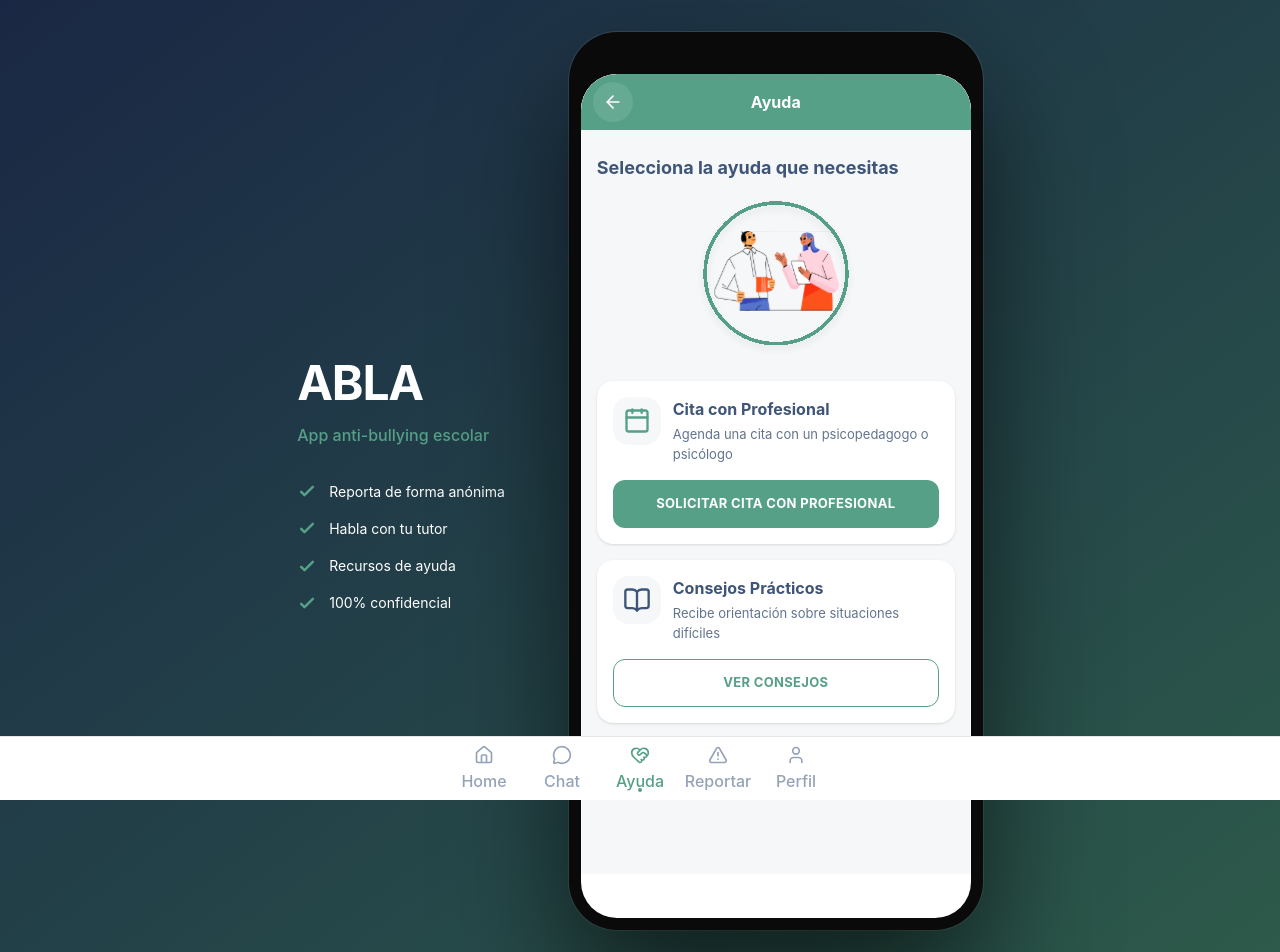
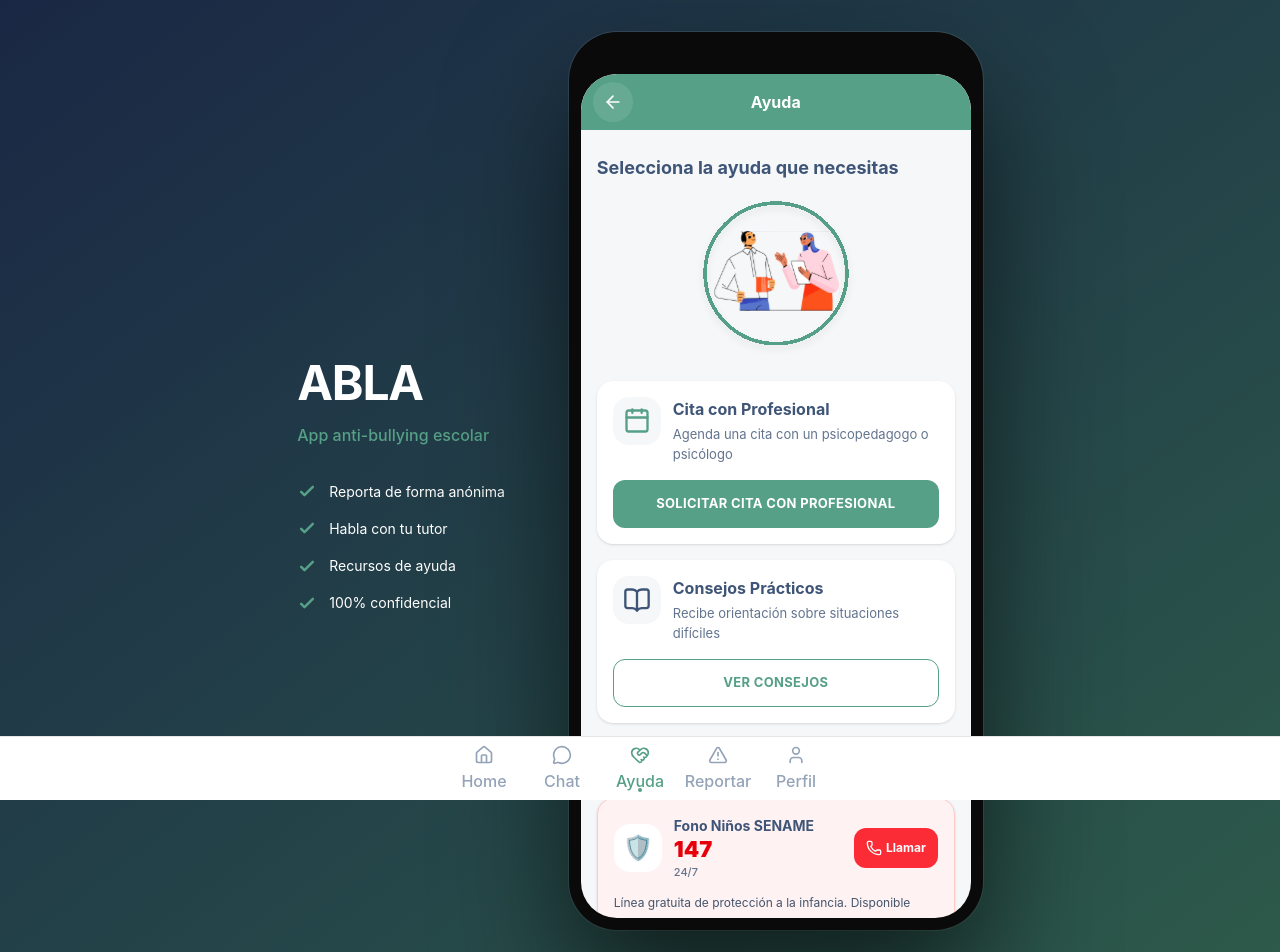
Before and after one commit to leandrodesignux-ux/ABLA-APP, a React (Vite) app: page /ayuda in a window 1280 px wide. Shown: the top 952 px of the page. Built offline with nearby package versions, Linux system fonts and the light colour scheme.

Commit message:
feat: add profile-based help resources

```diff
--- /dev/null
+++ b/src/data/recursosAyuda.js
@@ -0,0 +1,133 @@
+export const LINEAS_EMERGENCIA = [
+  {
+    id: 'sename',
+    nombre: 'Fono Niños SENAME',
+    numero: '147',
+    descripcion: 'Línea gratuita de protección a la infancia. Disponible 24/7.',
+    gratuito: true,
+    disponibilidad: '24/7',
+    urgente: true,
+    icono: '🛡️',
+    color: '#EF4444',
+  },
+  {
+    id: 'linea-vida',
+    nombre: 'Línea de la Vida',
+    numero: '600 360 7777',
+    descripcion: 'Crisis emocional, autolesiones y salud mental. Gratuita.',
+    gratuito: true,
+    disponibilidad: '24/7',
+    urgente: true,
+    icono: '💙',
+    color: '#3B82F6',
+  },
+  {
+    id: 'carabineros',
+    nombre: 'Carabineros de Chile',
+    numero: '133',
+    descripcion: 'Emergencias policiales y amenazas físicas.',
+    gratuito: true,
+    disponibilidad: '24/7',
+    urgente: true,
+    icono: '🚔',
+    color: '#1D4ED8',
+  },
+  {
+    id: 'fono-familia',
+    nombre: 'Fono Familia',
+    numero: '149',
+    descripcion: 'Violencia intrafamiliar. PDI y SERNAMEG.',
+    gratuito: true,
+    disponibilidad: '24/7',
+    urgente: false,
+    icono: '🏠',
+    color: '#7C3AED',
+  },
+  {
+    id: 'salud-responde',
+    nombre: 'Salud Responde',
+    numero: '600 360 7777',
+    descripcion: 'Orientación en salud mental y derivación a centros COSAM.',
+    gratuito: true,
+    disponibilidad: 'Lunes a Viernes 8-20h',
+    urgente: false,
+    icono: '🏥',
+    color: '#059669',
+  },
+]
+
+export const RECURSOS_WEB = [
+  {
+    id: 'mineduc-conv',
+    nombre: 'Portal Convivencia Escolar',
+    descripcion: 'Ministerio de Educación — Protocolos y reglamentos oficiales.',
+    url: 'https://convivenciaescolar.mineduc.cl',
+    icono: '📚',
+    perfil: ['apoderado', 'profesional'],
+  },
+  {
+    id: 'sename-web',
+    nombre: 'SENAME — Protección de derechos',
+    descripcion: 'Información sobre derechos del niño y cómo hacer denuncias.',
+    url: 'https://www.sename.cl',
+    icono: '🛡️',
+    perfil: ['apoderado', 'estudiante', 'profesional'],
+  },
+  {
+    id: 'ciberseguro',
+    nombre: 'Ciberseguro.cl',
+    descripcion: 'Guía del Gobierno de Chile para seguridad digital de menores.',
+    url: 'https://www.ciberseguro.cl',
+    icono: '💻',
+    perfil: ['apoderado', 'estudiante'],
+  },
+  {
+    id: 'junaeb',
+    nombre: 'JUNAEB — Programa Habilidades para la Vida',
+    descripcion: 'Apoyo psicosocial gratuito para estudiantes vulnerables.',
+    url: 'https://www.junaeb.cl/habilidades-para-la-vida',
+    icono: '🌱',
+    perfil: ['apoderado', 'profesional'],
+  },
+  {
+    id: 'acoso-escolar',
+    nombre: 'AcosoEscolar.cl',
+    descripcion: 'Recursos y orientación para familias y docentes en Chile.',
+    url: 'https://www.acosoescolar.cl',
+    icono: '🤝',
+    perfil: ['apoderado', 'estudiante', 'profesional'],
+  },
+]
+
+export const MENSAJES_RAPIDOS_APODERADO = [
+  {
+    id: 'fisico',
+    tipo: 'Maltrato Físico',
+    plantilla: 'Reporte de incidencia física: [Fecha] en [Lugar del colegio]. Se observan [describir lesiones/daños]. Solicito activación de protocolo de seguridad y registro en bitácora según Reglamento Interno.',
+    icono: '🩹',
+  },
+  {
+    id: 'relacional',
+    tipo: 'Exclusión Social',
+    plantilla: 'Reporte de acoso relacional: Se ha identificado exclusión sistemática de mi hijo/a en [actividad]. Impacto observado: [describir cambios]. Solicito intervención del equipo psicosocial.',
+    icono: '💔',
+  },
+  {
+    id: 'cyber',
+    tipo: 'Ciberacoso',
+    plantilla: 'Reporte de ciberacoso: Plataforma: [nombre]. Contenido: [tipo de agresión]. Evidencia adjunta: [sí/no]. Solicito resguardo de identidad y seguimiento digital según protocolo.',
+    icono: '📱',
+  },
+  {
+    id: 'testigo',
+    tipo: 'Reporte de Testigo',
+    plantilla: 'Reporte preventivo: Se ha observado conducta de hostigamiento en [lugar del colegio]. Solicito validación de convivencia escolar. Reporte anónimo para protección del informante.',
+    icono: '👁️',
+  },
+  {
+    id: 'seguimiento',
+    tipo: 'Solicitud de Seguimiento',
+    plantilla: 'Seguimiento de caso: Solicito actualización sobre medidas de reparación aplicadas tras reporte del [fecha]. Requiero información sobre el estado emocional del alumno en aula.',
+    icono: '📋',
+  },
+]
--- a/src/pages/Ayuda.jsx
+++ b/src/pages/Ayuda.jsx
@@ -1,9 +1,11 @@
 import { motion } from 'framer-motion'
-import { BookOpen, Calendar } from 'lucide-react'
+import { AlertCircle, BookOpen, Calendar, ExternalLink, Phone } from 'lucide-react'
 import { useNavigate } from 'react-router-dom'
 import BottomNav from '../components/BottomNav.jsx'
 import Header from '../components/Header.jsx'
 import PageTransition from '../components/PageTransition.jsx'
+import { useAppContext } from '../context/AppContext.jsx'
+import { LINEAS_EMERGENCIA, RECURSOS_WEB } from '../data/recursosAyuda.js'
 
 function HelpCard({ icon, title, description, buttonLabel, buttonVariant, onClick }) {
   return (
@@ -39,6 +41,10 @@ function HelpCard({ icon, title, description, buttonLabel, buttonVariant, onClic
 
 export default function Ayuda() {
   const navigate = useNavigate()
+  const { perfil } = useAppContext()
+  const perfilActivo = perfil || 'estudiante'
+  const lineasUrgentes = LINEAS_EMERGENCIA.filter((linea) => linea.urgente)
+  const recursosPerfil = RECURSOS_WEB.filter((recurso) => recurso.perfil.includes(perfilActivo))
 
   return (
     <PageTransition>
@@ -76,6 +82,74 @@ export default function Ayuda() {
             onClick={() => navigate('/ayuda/consejos')}
           />
         </div>
+
+        <section className="mt-8">
+          <div className="flex items-center gap-2">
+            <AlertCircle className="h-5 w-5 text-red-500" aria-hidden="true" />
+            <div className="text-[18px] font-bold text-abla-blue">Líneas de Ayuda</div>
+          </div>
+
+          <div className="mt-4 flex flex-col gap-3">
+            {lineasUrgentes.map((linea) => (
+              <div
+                key={linea.id}
+                className={`rounded-2xl p-4 shadow-sm ${
+                  linea.urgente ? 'border border-red-200 bg-red-50' : 'bg-slate-50'
+                }`}
+              >
+                <div className="flex items-center gap-3">
+                  <div className="flex h-12 w-12 items-center justify-center rounded-2xl bg-white text-2xl">
+                    {linea.icono}
+                  </div>
+                  <div className="min-w-0 flex-1">
+                    <div className="text-[14px] font-bold text-abla-blue">{linea.nombre}</div>
+                    <div className="mt-0.5 text-[22px] font-black leading-none text-red-600">{linea.numero}</div>
+                    <div className="mt-1 text-[11px] font-medium text-slate-500">{linea.disponibilidad}</div>
+                  </div>
+                  <a
+                    href={`tel:${linea.numero}`}
+                    className="flex h-10 items-center gap-1 rounded-xl bg-red-500 px-3 text-[12px] font-bold text-white"
+                    aria-label={`Llamar a ${linea.nombre}`}
+                  >
+                    <Phone className="h-4 w-4" aria-hidden="true" />
+                    Llamar
+                  </a>
+                </div>
+                <div className="mt-3 text-[12px] leading-5 text-slate-600">{linea.descripcion}</div>
+              </div>
+            ))}
+          </div>
+        </section>
+
+        <section className="mt-8">
+          <div className="text-[18px] font-bold text-abla-blue">Recursos según tu perfil</div>
+
+          <div className="mt-4 flex flex-col gap-3">
+            {recursosPerfil.map((recurso) => (
+              <div key={recurso.id} className="rounded-2xl bg-white p-4 shadow-sm">
+                <div className="flex items-start gap-3">
+                  <div className="flex h-12 w-12 items-center justify-center rounded-2xl bg-abla-bg text-2xl">
+                    {recurso.icono}
+                  </div>
+                  <div className="min-w-0 flex-1">
+                    <div className="text-[14px] font-bold text-abla-blue">{recurso.nombre}</div>
+                    <div className="mt-1 text-[12px] leading-5 text-slate-500">{recurso.descripcion}</div>
+                  </div>
+                  <a
+                    href={recurso.url}
+                    target="_blank"
+                    rel="noreferrer"
+                    className="flex h-9 items-center gap-1 rounded-xl border border-abla-green bg-white px-3 text-[12px] font-bold text-abla-green"
+                    aria-label={`Ver ${recurso.nombre}`}
+                  >
+                    Ver
+                    <ExternalLink className="h-3.5 w-3.5" aria-hidden="true" />
+                  </a>
+                </div>
+              </div>
+            ))}
+          </div>
+        </section>
       </div>
 
       <BottomNav />
```
